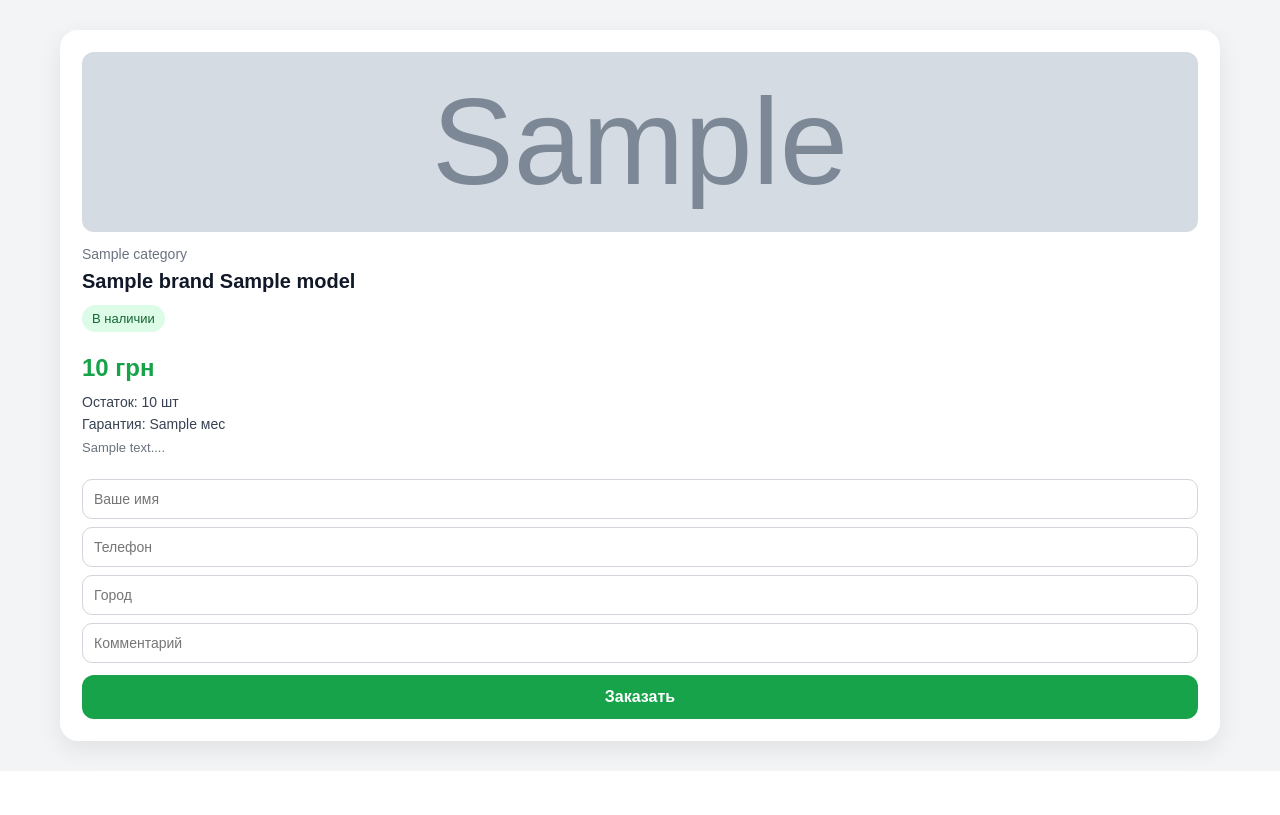
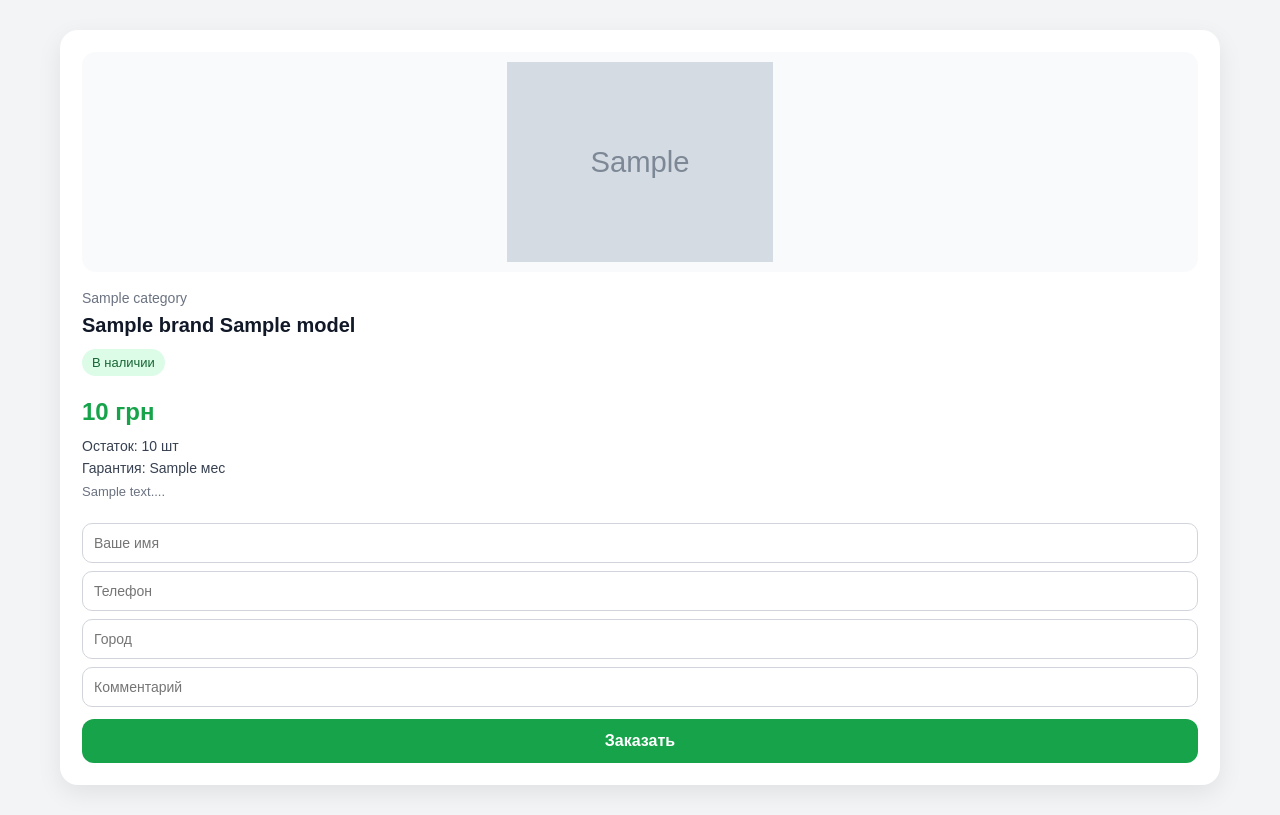
Before and after one commit to prostoArtemG/tech_bot, a FastAPI app: template templates/index.html in a window 1280 px wide. Shown: the part 166-981 px from the top of the page. Before the commit the page ends 935 px from the top, so only its background shows below. Run offline with FastAPI, Linux system fonts and the light colour scheme; the template is opened without the code that fills it: most values are stand-ins (such as "Sample title", 1, 10 or a date in 2020); grey boxes marked "Sample" are stand-in pictures; parts of the project's set-up code (start-up, migrations or seed data) failed here and were passed over.

Commit message:
Update style.css

```diff
--- a/static/style.css
+++ b/static/style.css
@@ -114,10 +114,12 @@ button:hover {
 
 .product-img {
     width: 100%;
-    height: 180px;
-    object-fit: cover;
-    border-radius: 12px;
-    margin-bottom: 10px;
+    height: 220px;
+    object-fit: contain;
+    background: #f9fafb;
+    border-radius: 14px;
+    margin-bottom: 14px;
+    padding: 10px;
 }
 
 .desc {
```
